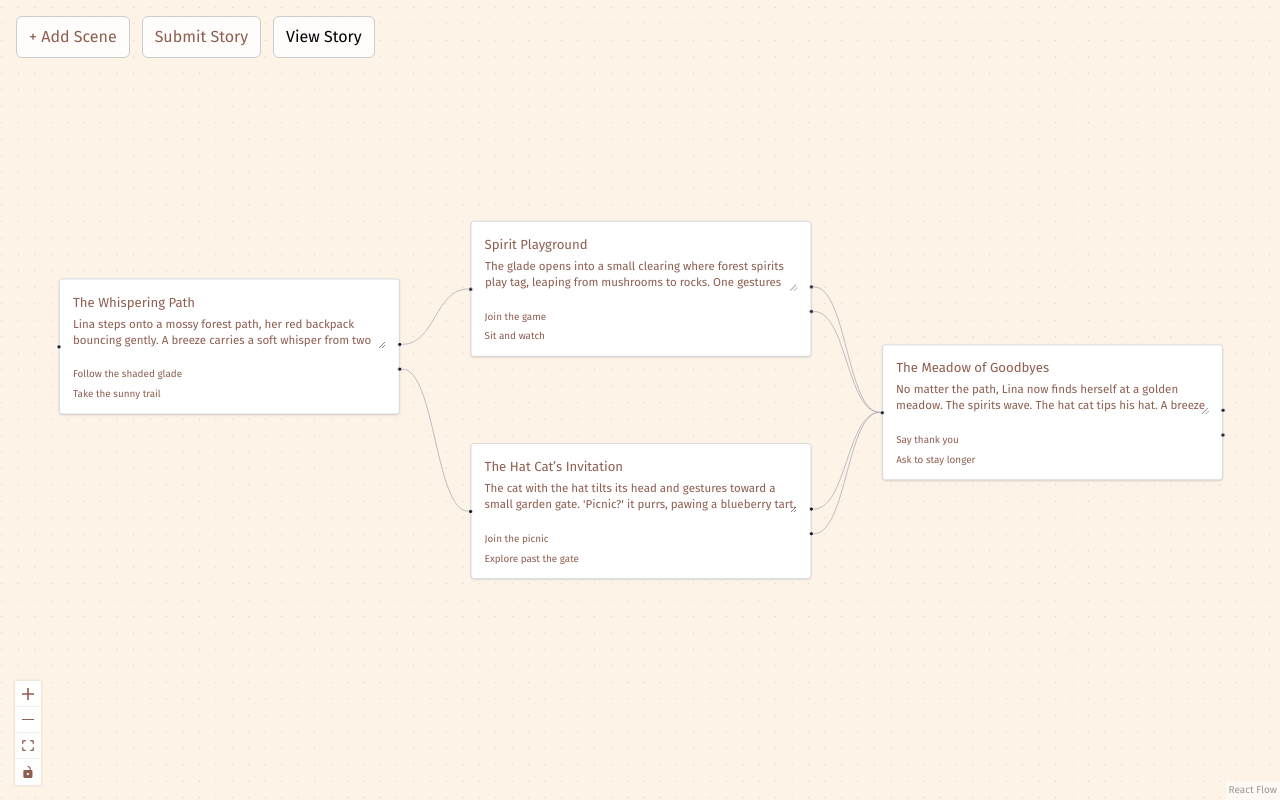
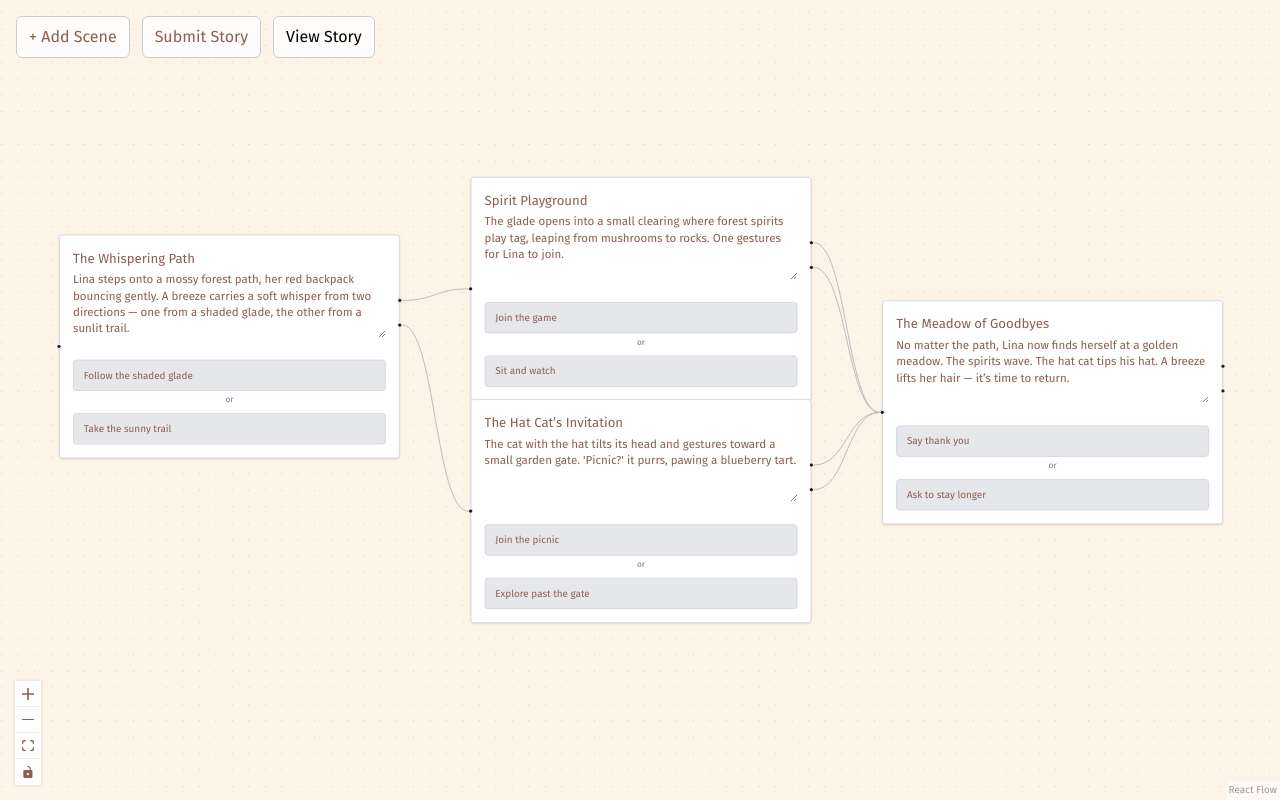
Before and after one commit to quanphan2906/tell-lore, a Next.js app: page /canvas in a window 1280 px wide. Built offline with nearby package versions, Linux system fonts and the light colour scheme.

Commit message:
clearer choices

```diff
--- a/src/components/canvas.tsx
+++ b/src/components/canvas.tsx
@@ -95,25 +95,23 @@ const SceneNode = ({
 				value={localScenario}
 				onChange={(e) => setLocalScenario(e.target.value)}
 				onBlur={(e) => commitFieldUpdate("scenario", e.target.value)}
+				rows={4}
 			/>
 			<Handle type="target" position={Position.Left} />
+			<div className="mt-3 space-y-2">
 				{localChoices.map((choice, index) => (
-				<div key={index} className="flex items-center gap-2 mt-2">
+					<div key={index}>
+						<div className="p-2 border border-gray-300 rounded flex items-center gap-2 bg-gray-200">
 							<input
-						className="text-xs flex-1"
+							className="text-xs flex-1 bg-gray-200 rounded px-1 py-0.5"
 							value={choice.text}
 							onChange={(e) => {
 								const newText = e.target.value;
-							// Update local choices array
 								setLocalChoices((prev) =>
-								prev.map((ch, i) =>
-									i === index ? { ...ch, text: newText } : ch
-								)
+								prev.map((ch, i) => (i === index ? { ...ch, text: newText } : ch))
 								);
 							}}
-						onBlur={(e) =>
-							commitChoiceUpdate(index, e.target.value)
-						}
+							onBlur={(e) => commitChoiceUpdate(index, e.target.value)}
 							/>
 							<Handle
 							type="source"
@@ -122,7 +120,12 @@ const SceneNode = ({
 							style={{ top: 80 + index * 30 }}
 							/>
 						</div>
+					{index === 0 && localChoices.length > 1 && (
+						<div className="text-[10px] text-center text-gray-500 my-1">or</div>
+					)}
+					</div>
 				))}
+			</div>
 		</div>
 	);
 };
```
Lines whose indentation alone changed are shown as unchanged.
